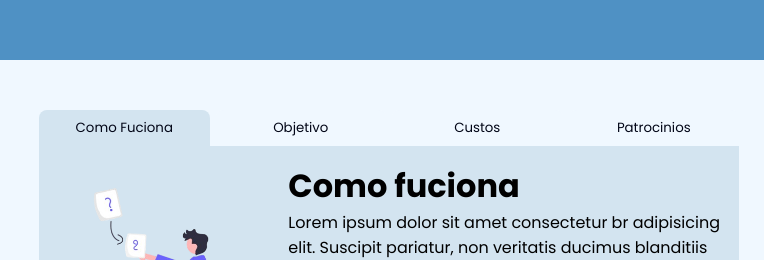
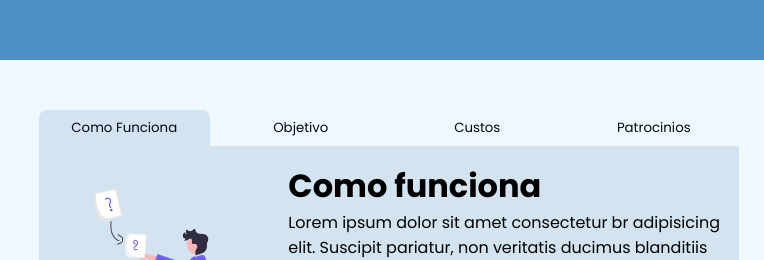
Before and after one commit to ninjkaz999/Tabs, a plain HTML site: page index.html in a window 1280 px wide. Shown: the part 106-366 px from the top of the page, 251-1015 px from the left. Drawn offline with Linux system fonts and the light colour scheme; a web font is replaced by a local one.

Commit message:
Update index.html

```diff
--- a/index.html
+++ b/index.html
@@ -11,7 +11,7 @@
         <div class="tab-buttons">
 
             <button class="tab-btn active" content-id="Como fuciona">
-                Como Fuciona
+                Como Funciona
             </button>
 
             <button class="tab-btn" content-id="Objetivo">
@@ -28,12 +28,12 @@
         </div>
 
         <div class="tab-contents">
-            <div class="content show" id="Como fuciona">
+            <div class="content show" id="Como funciona">
                 <img src="images/undraw_Quiz_re_aol4-removebg-preview.png" class="content-img" alt="como fuciona img">
 
                 <div class="infos">
                     <h1 class="content-title">
-                        Como fuciona
+                        Como funciona
                     </h1>
 
                     <p class="content-descripition">
```
